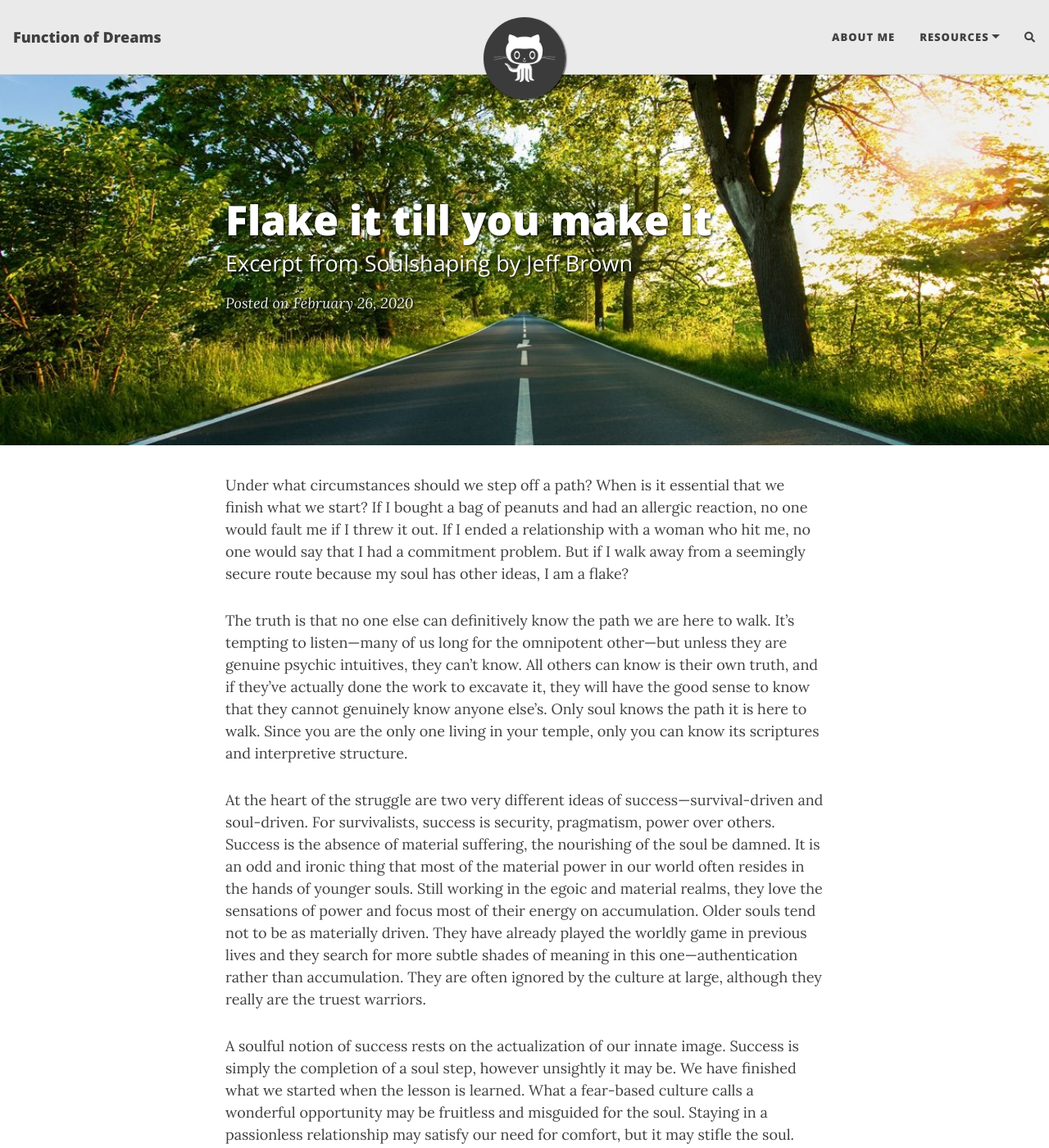
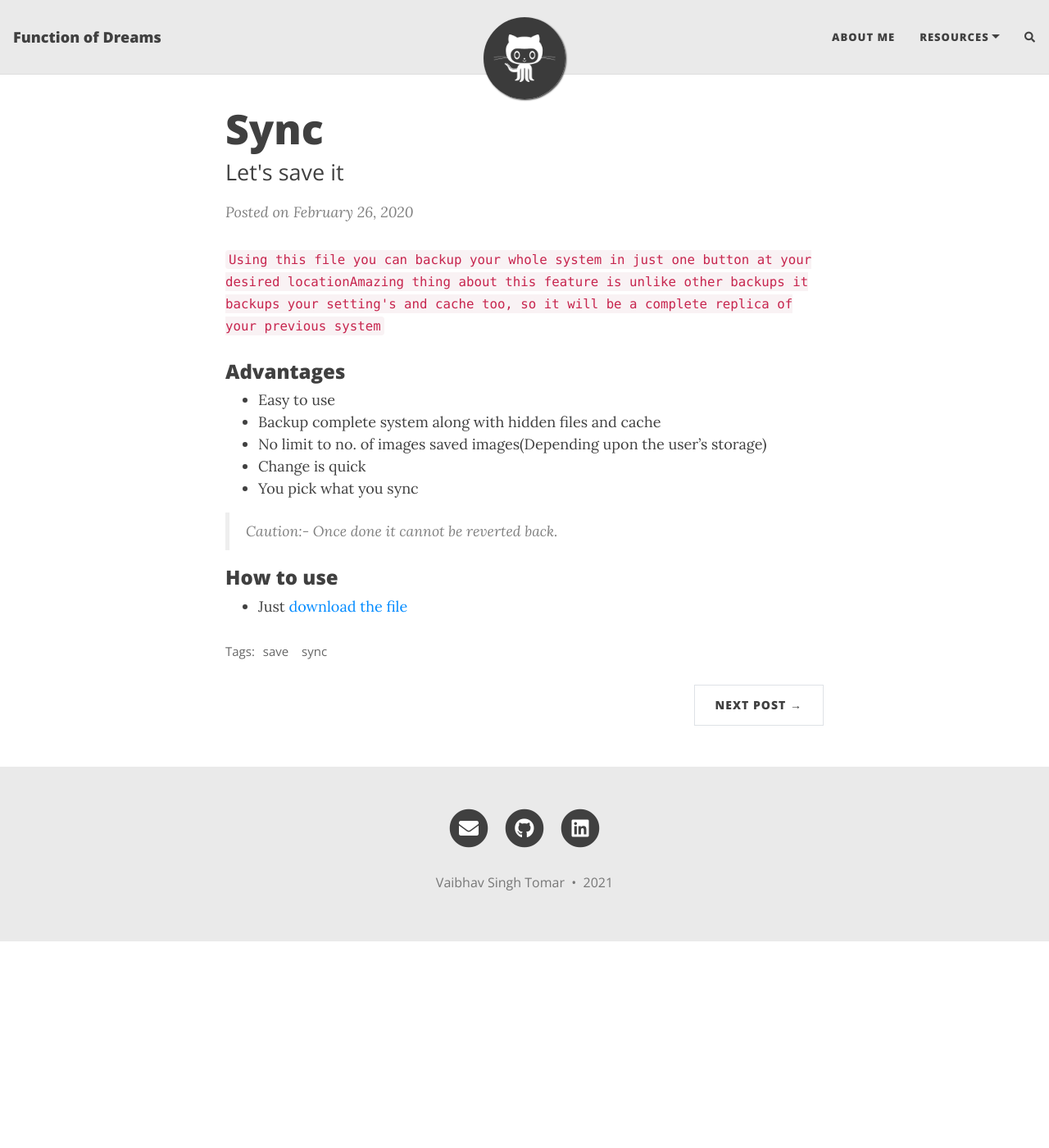
Before and after one commit to vstflugel/flugel.github.io, a Jekyll site: the page built from _posts/2020-02-26-flake-it-till-you-make-it.md, in a window 1280 px wide and 1400 px high. Shown: the whole window at 82% size. Built offline with Jekyll 4.4.1, drawn with Linux system fonts in a browser that asks for light colours; nearby versions of some CDN libraries; comment, search, counter and statistics services are not loaded; some of the changed text lies outside the part shown.

Commit message:
restore functionalities has been added

```diff
--- a/_posts/2020-02-26-flake-it-till-you-make-it.md
+++ b/_posts/2020-02-26-flake-it-till-you-make-it.md
@@ -1,17 +1,23 @@
 ---
 layout: post
-title: Flake it till you make it
-subtitle: Excerpt from Soulshaping by Jeff Brown
-cover-img: /assets/img/path.jpg
-thumbnail-img: /assets/img/thumb.png
-share-img: /assets/img/path.jpg
-tags: [books, test]
+title: Sync
+subtitle: Let's save it
+tags: [save, sync]
 ---
 
-Under what circumstances should we step off a path? When is it essential that we finish what we start? If I bought a bag of peanuts and had an allergic reaction, no one would fault me if I threw it out. If I ended a relationship with a woman who hit me, no one would say that I had a commitment problem. But if I walk away from a seemingly secure route because my soul has other ideas, I am a flake?
 
-The truth is that no one else can definitively know the path we are here to walk. It’s tempting to listen—many of us long for the omnipotent other—but unless they are genuine psychic intuitives, they can’t know. All others can know is their own truth, and if they’ve actually done the work to excavate it, they will have the good sense to know that they cannot genuinely know anyone else’s. Only soul knows the path it is here to walk. Since you are the only one living in your temple, only you can know its scriptures and interpretive structure.
+`Using this file you can backup your whole system in just one button at your desired locationAmazing thing about this feature is unlike other backups it backups your setting's and cache too, so it will be a complete replica of your previous system`
 
-At the heart of the struggle are two very different ideas of success—survival-driven and soul-driven. For survivalists, success is security, pragmatism, power over others. Success is the absence of material suffering, the nourishing of the soul be damned. It is an odd and ironic thing that most of the material power in our world often resides in the hands of younger souls. Still working in the egoic and material realms, they love the sensations of power and focus most of their energy on accumulation. Older souls tend not to be as materially driven. They have already played the worldly game in previous lives and they search for more subtle shades of meaning in this one—authentication rather than accumulation. They are often ignored by the culture at large, although they really are the truest warriors.
+### Advantages
 
-A soulful notion of success rests on the actualization of our innate image. Success is simply the completion of a soul step, however unsightly it may be. We have finished what we started when the lesson is learned. What a fear-based culture calls a wonderful opportunity may be fruitless and misguided for the soul. Staying in a passionless relationship may satisfy our need for comfort, but it may stifle the soul. Becoming a famous lawyer is only worthwhile if the soul demands it. It is an essential failure if you are called to be a monastic this time around. If you need to explore and abandon ten careers in order to stretch your soul toward its innate image, then so be it. Flake it till you make it.
+- Easy to use
+- Backup complete system along with hidden files and cache
+- No limit to no. of images saved images(Depending upon the user's storage)
+- Change is quick
+- You pick what you sync
+
+> Caution:- Once done it cannot be reverted back.
+
+### How to use
+
+- Just [download the file]()
```
Also changed, not shown: 2 other files.
